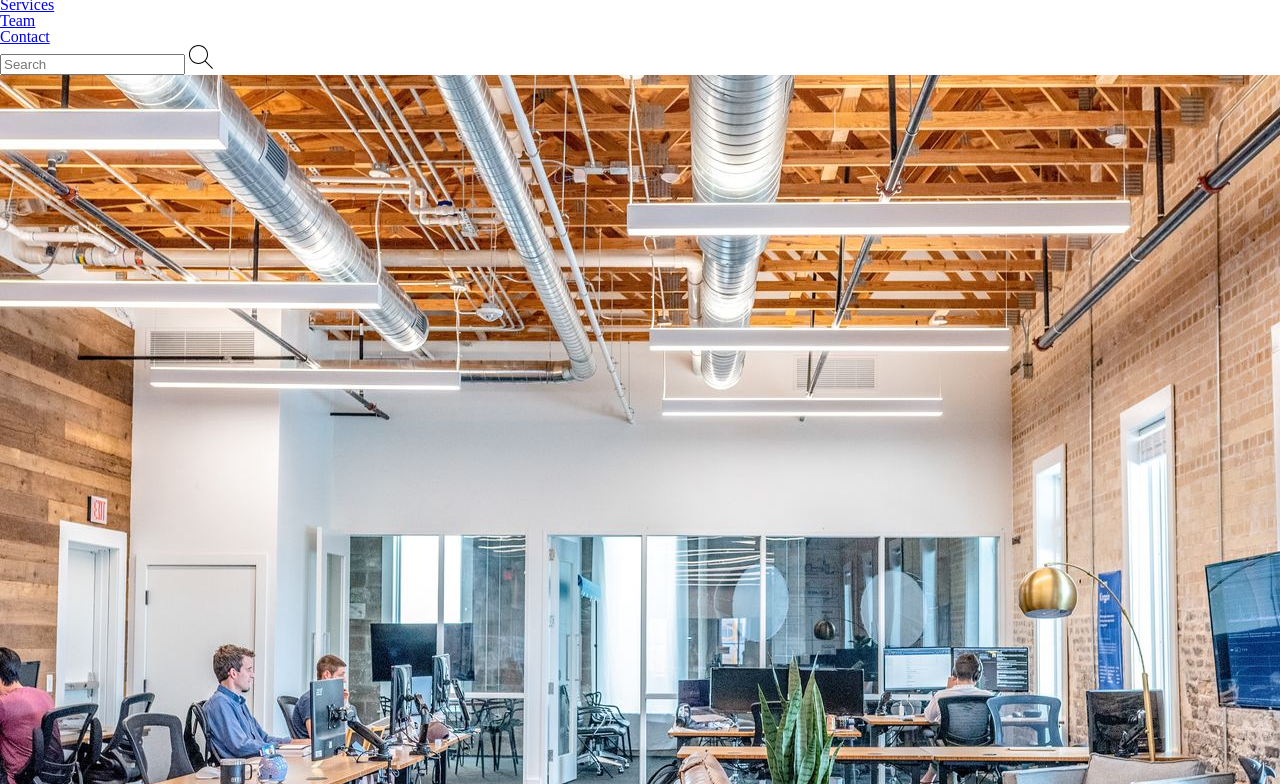
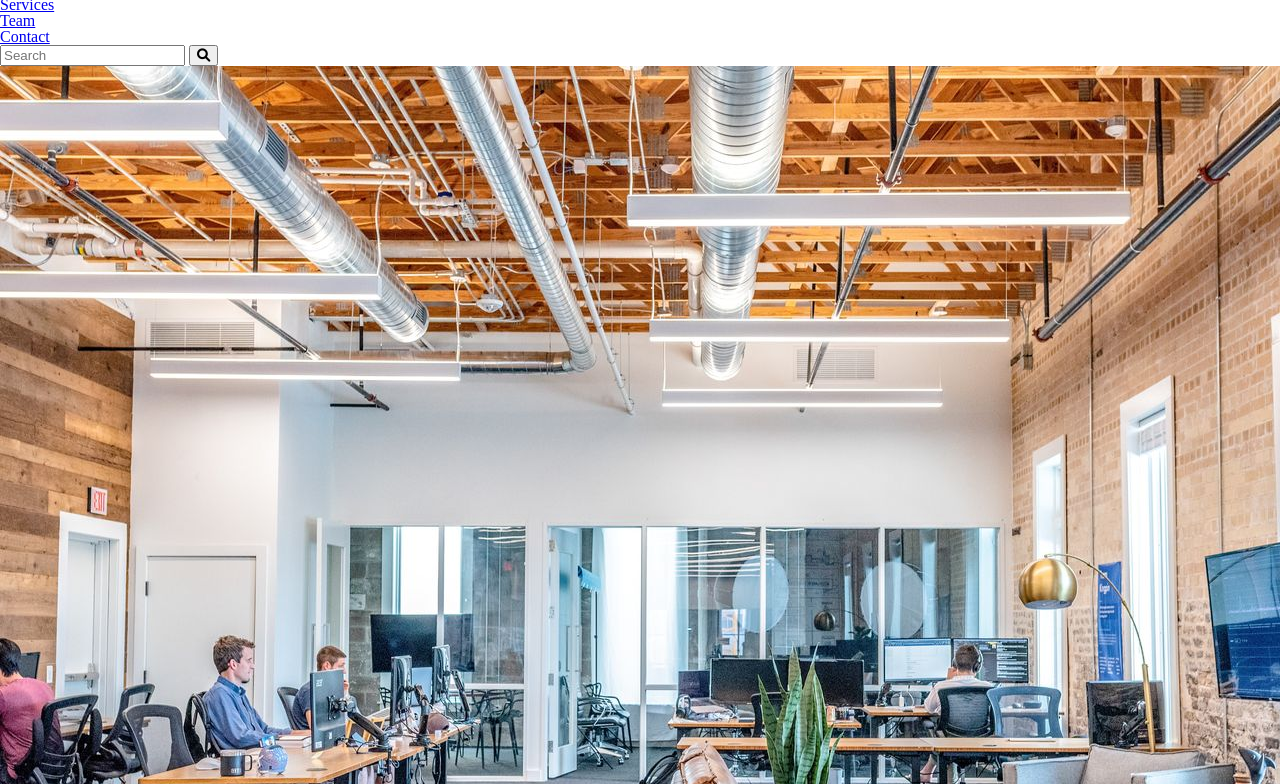
Before and after one commit to alif0003/alif0003.github.io, a plain HTML site: page final-project/index.html in a window 1280 px wide. Shown: the part 119-903 px from the top of the page. Drawn offline with Linux system fonts and the light colour scheme.

Commit message:
added button search and link in head

```diff
--- a/final-project/index.html
+++ b/final-project/index.html
@@ -10,6 +10,7 @@
     <link href="./css/reset.css" rel="stylesheet">
     <!-- Links the main stylesheet for the page -->
     <link href="./css/style.css" rel="stylesheet">
+    <link href="https://cdnjs.cloudflare.com/ajax/libs/font-awesome/6.0.0/css/all.min.css" rel="stylesheet">
     <!-- Sets the title of the page -->
     <title>Three Star Media</title>
 </head>
@@ -33,7 +34,8 @@
                 <div class="search-bar">
                     <input type="text" placeholder="Search">
                      <!-- SVG icon for search functionality -->
-                    <svg width="24" height="24" xmlns="http://www.w3.org/2000/svg" fill-rule="evenodd" clip-rule="evenodd"><path d="M15.853 16.56c-1.683 1.517-3.911 2.44-6.353 2.44-5.243 0-9.5-4.257-9.5-9.5s4.257-9.5 9.5-9.5 9.5 4.257 9.5 9.5c0 2.442-.923 4.67-2.44 6.353l7.44 7.44-.707.707-7.44-7.44zm-6.353-15.56c4.691 0 8.5 3.809 8.5 8.5s-3.809 8.5-8.5 8.5-8.5-3.809-8.5-8.5 3.809-8.5 8.5-8.5z"/></svg>
+                      <button type="submit"><i class="fa-solid fa-magnifying-glass"></i></button>
+
                 </div>
             </header>
 
```
